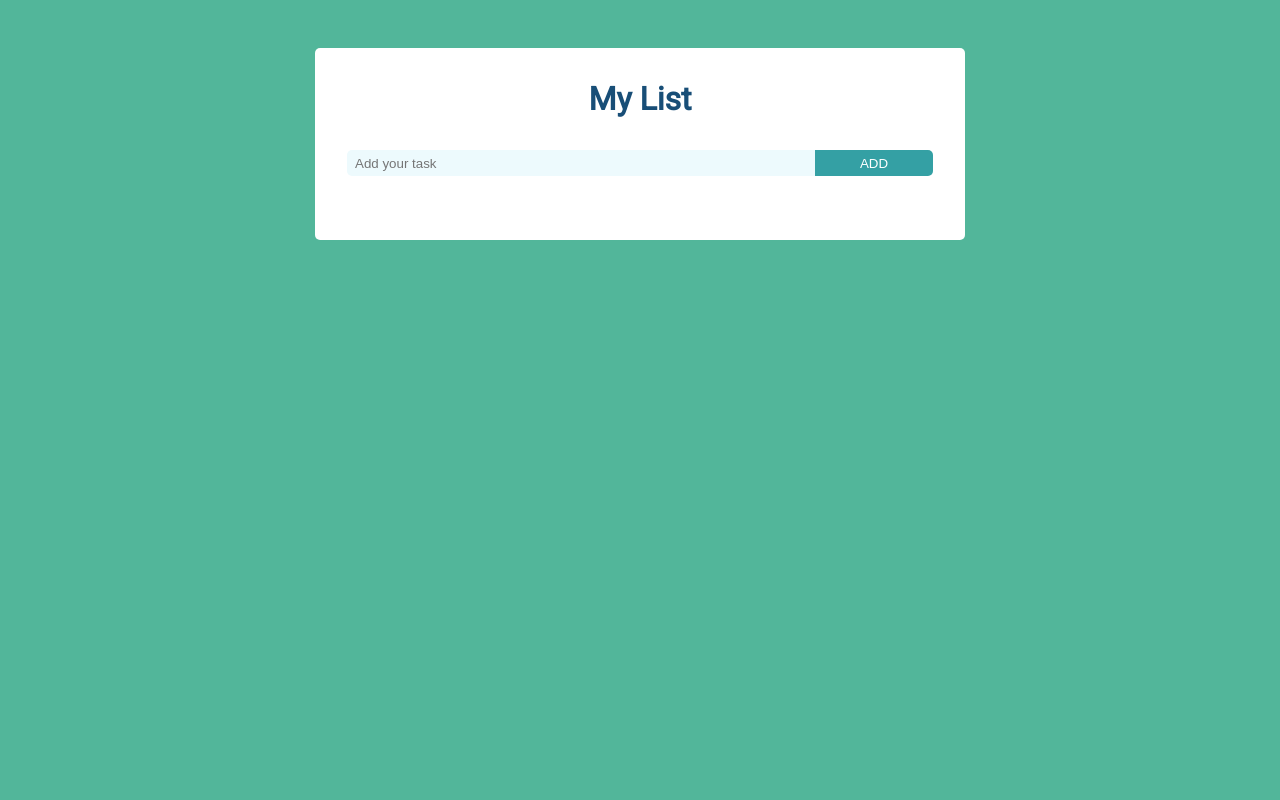
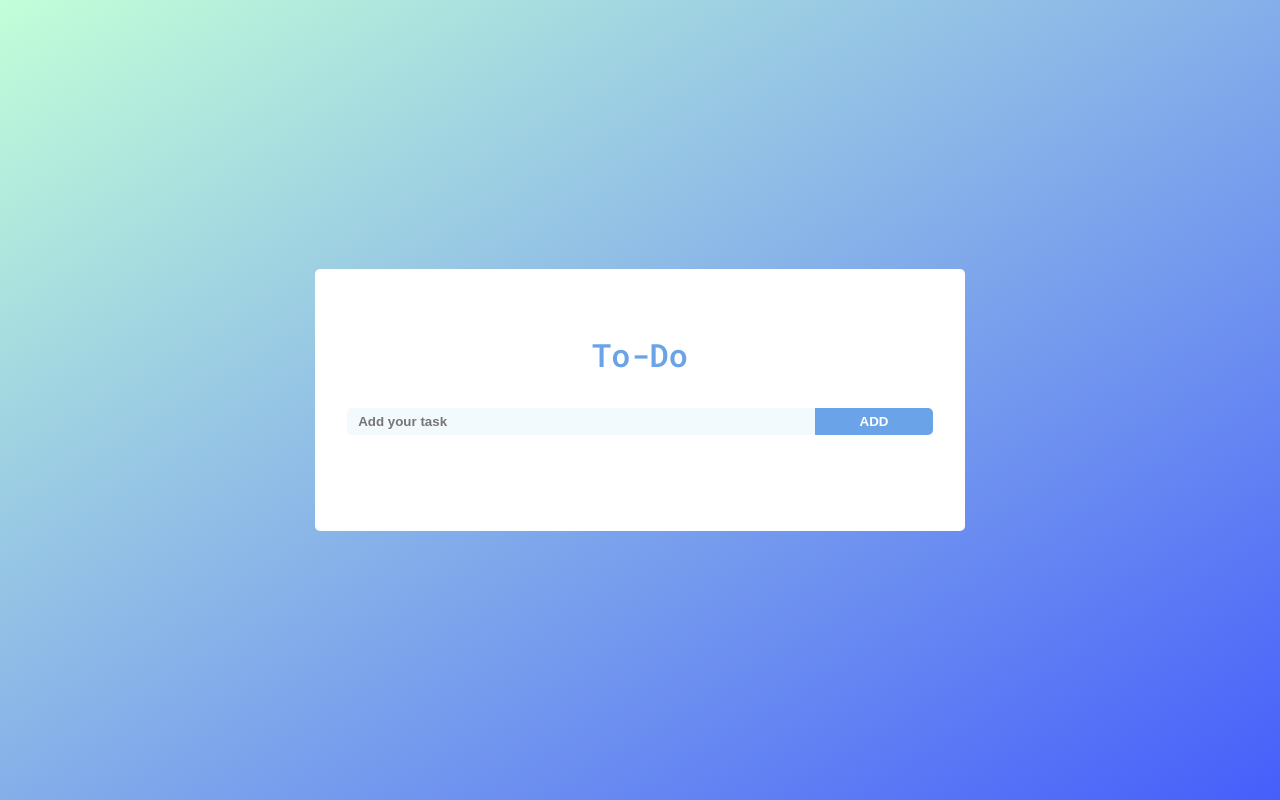
Before and after one commit to JaneTrish/to-do, a plain HTML site: page index.html in a window 1280 px wide. Drawn offline with Linux system fonts and the light colour scheme.

Commit message:
Updated design

```diff
--- a/index.html
+++ b/index.html
@@ -6,8 +6,10 @@
     <meta name="viewport" content="width=device-width, initial-scale=1.0" />
     <link rel="preconnect" href="https://fonts.googleapis.com" />
     <link rel="preconnect" href="https://fonts.gstatic.com" crossorigin />
+    <link rel="preconnect" href="https://fonts.googleapis.com" />
+    <link rel="preconnect" href="https://fonts.gstatic.com" crossorigin />
     <link
-      href="https://fonts.googleapis.com/css2?family=Roboto&display=swap"
+      href="https://fonts.googleapis.com/css2?family=Roboto+Mono:wght@400;600&display=swap"
       rel="stylesheet"
     />
     <link rel="stylesheet" href="https://janetrish.github.io/to-do/style.css" />
@@ -16,10 +18,15 @@
   </head>
   <body>
     <section class="section-center">
-      <h1>My List</h1>
+      <h1>To-Do</h1>
       <form action="" class="form">
         <div class="input-container">
-          <input type="text" id="text-input" placeholder="Add your task" />
+          <input
+            type="text"
+            id="text-input"
+            required
+            placeholder=" Add your task"
+          />
           <button type="submit" class="submit-btn btn">Add</button>
         </div>
       </form>
--- a/style.css
+++ b/style.css
@@ -5,21 +5,27 @@
 }
 
 body {
-  font-family: 'Roboto', sans-serif;
-  background-color: #52b69a;
+  font-family: 'Roboto Mono', monospace;
+  height: 100vh;
+  background-color: #465efb;
+  background-image: linear-gradient(to bottom right, #c2ffd8, #465efb);
+  display: flex;
+  align-items: center;
+  justify-content: center;
 }
 
 .section-center {
   background-color: white;
   width: 90vw;
   border-radius: 5px;
-  margin: 3rem auto;
-  padding: 2rem 0;
+  margin: 0 auto;
+  padding: 4rem 0;
   max-width: 650px;
 }
 
 h1 {
-  color: #184e77;
+  color: #6ba3e8;
+  font-weight: 600;
   text-align: center;
   font-size: 2rem;
   margin-bottom: 2rem;
@@ -34,20 +40,22 @@ h1 {
   margin-left: 2rem;
   width: 80%;
   border: none;
-  background-color: #edfafd;
+  background-color: #f3fafd;
   border-bottom-left-radius: 5px;
   border-top-left-radius: 5px;
 }
 
 #text-input::placeholder {
   padding-left: 0.5rem;
+  font-weight: 700;
 }
 
 .submit-btn {
   width: 20%;
+  font-weight: 700;
   margin-right: 2rem;
   padding: 0.35rem;
-  background-color: #34a0a4;
+  background-color: #6ba3e8;
   color: white;
   text-transform: uppercase;
   border: none;
@@ -100,10 +108,10 @@ h1 {
   display: none;
   padding: 0.45rem;
   margin: 4rem auto 0;
-  border: 2px solid #9d0208;
+  border: none;
   border-radius: 5px;
   text-transform: uppercase;
-  color: #9d0208;
+  color: white;
   font-weight: bold;
-  background-color: white;
+  background-color: #6ba3e8;
 }
```
